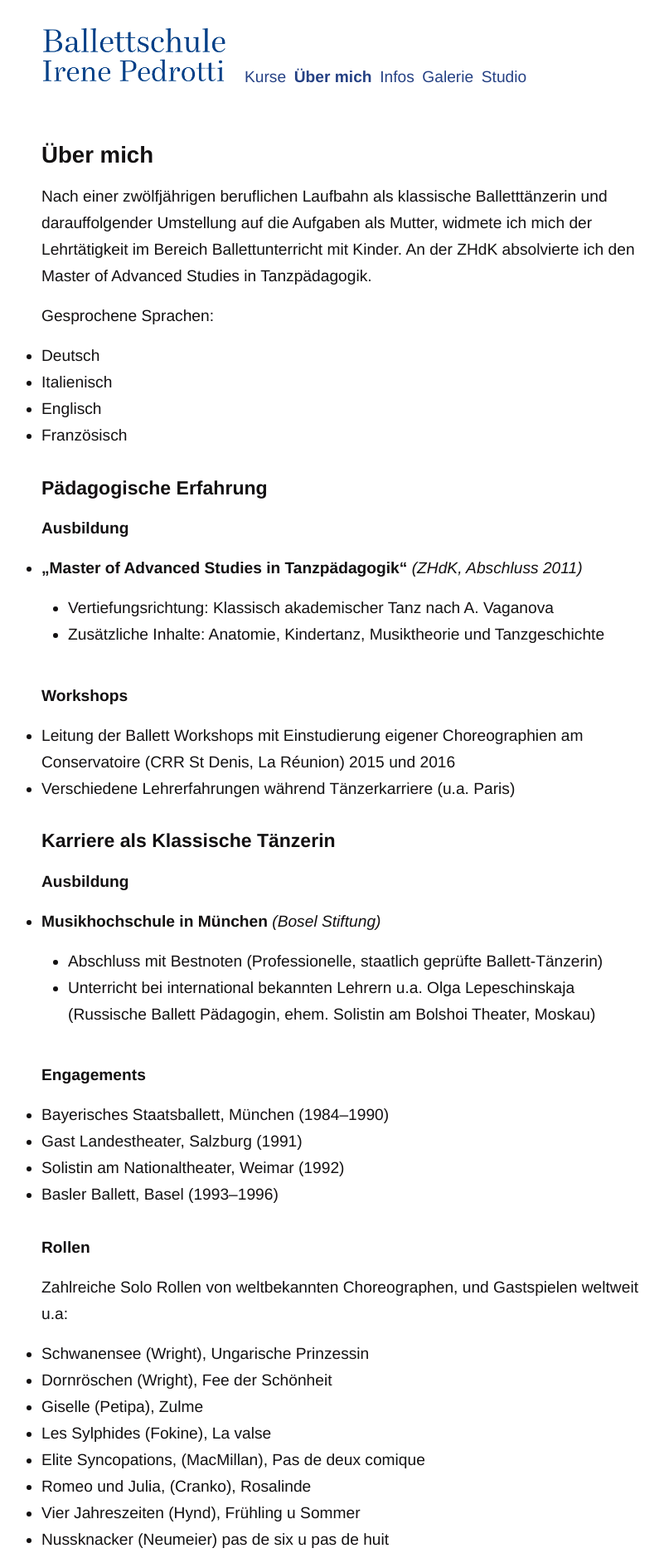
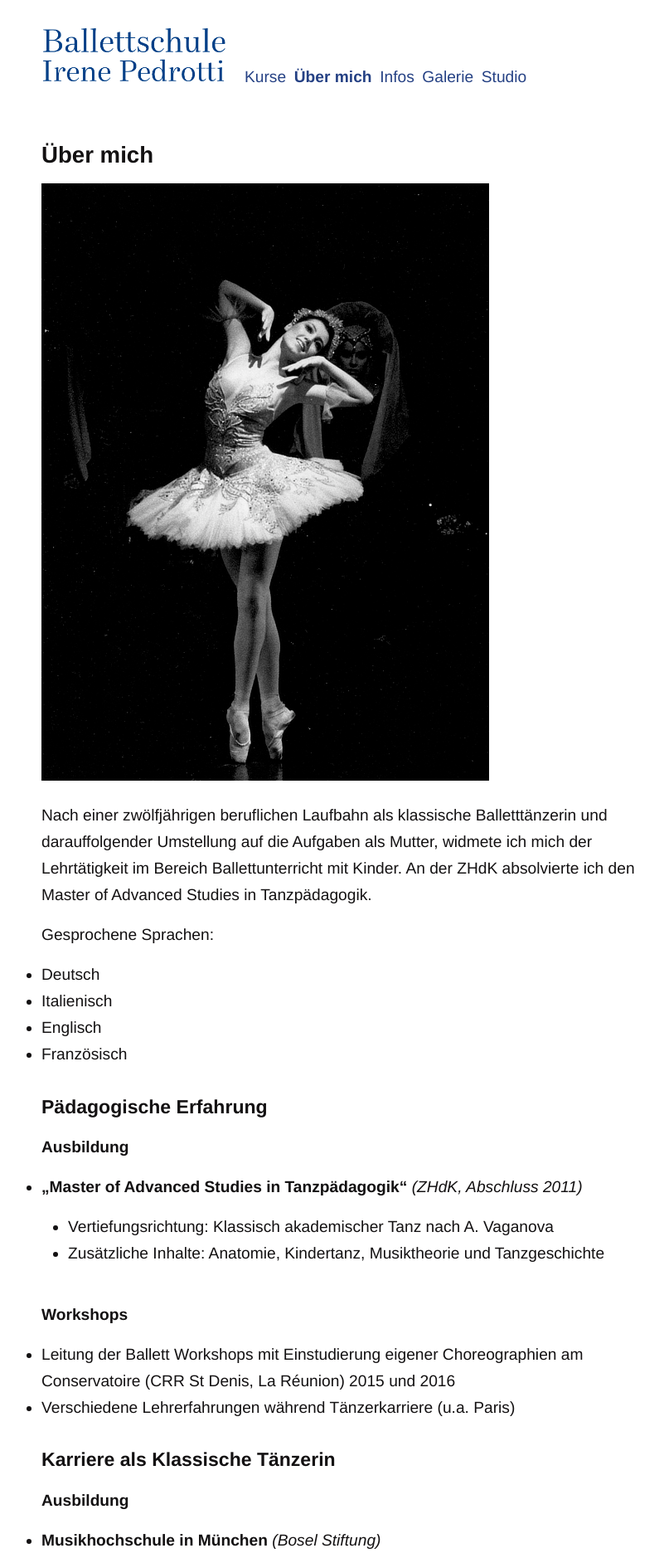
Before and after one commit to irenepedrotti/irenepedrotti.github.io, a Jekyll site: the page built from pages/about.md, in a window 1280 px wide. Shown: the top 1878 px of the page at 83% size, without its empty margins (230-1031 px from the left). Built offline with Jekyll 4.4.1, drawn with Linux system fonts in a browser that asks for light colours.

Commit message:
Add Dornröschen picture

```diff
--- a/pages/about.md
+++ b/pages/about.md
@@ -6,6 +6,8 @@ navbar_order: 2
 ---
 
 <!-- TODO: trim down and add picture -->
+
+![Dornröschen](/assets/Dornröschen.jpg)
 
 Nach einer zwölfjährigen beruflichen Laufbahn als klassische Balletttänzerin und darauffolgender Umstellung auf die Aufgaben als Mutter, widmete ich mich der Lehrtätigkeit im Bereich Ballettunterricht mit Kinder. An der ZHdK absolvierte ich den Master of Advanced Studies in Tanzpädagogik.
 
```
Also changed, not shown: assets/Dornröschen.jpg (added).
